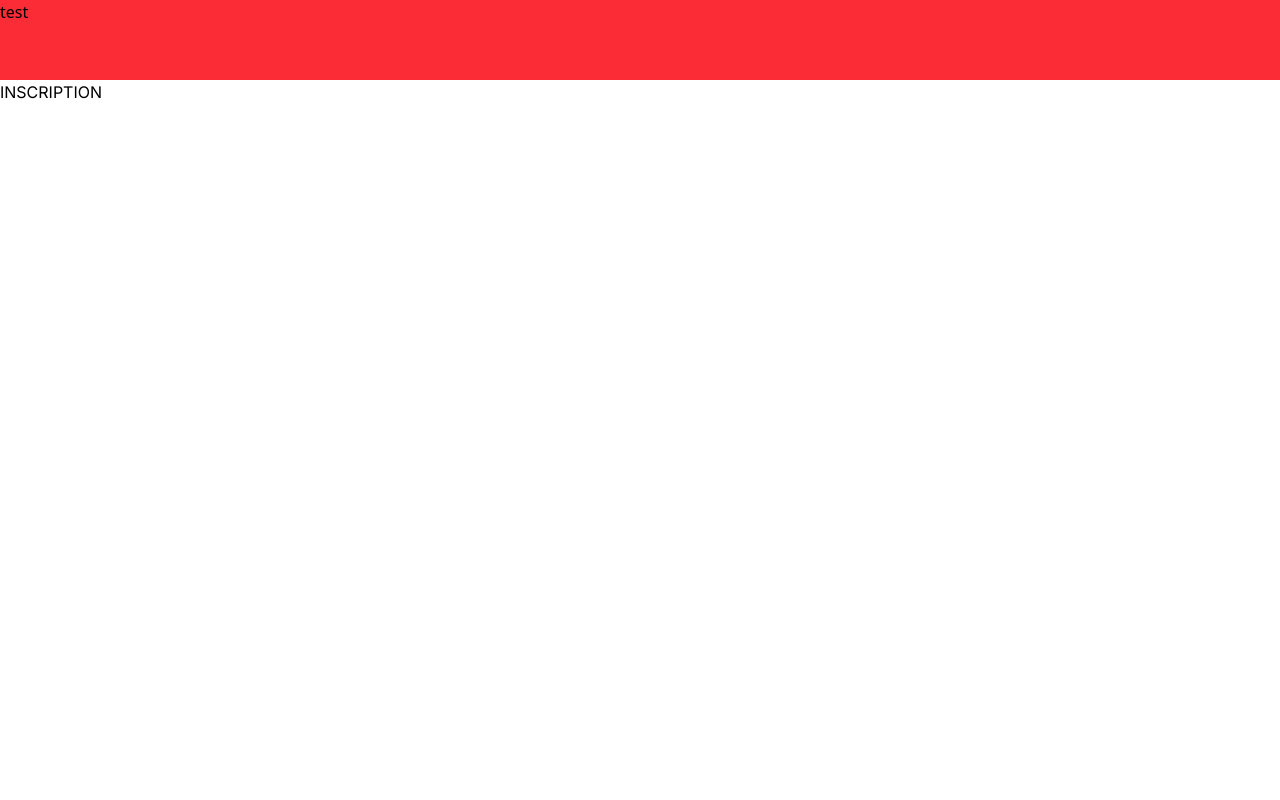
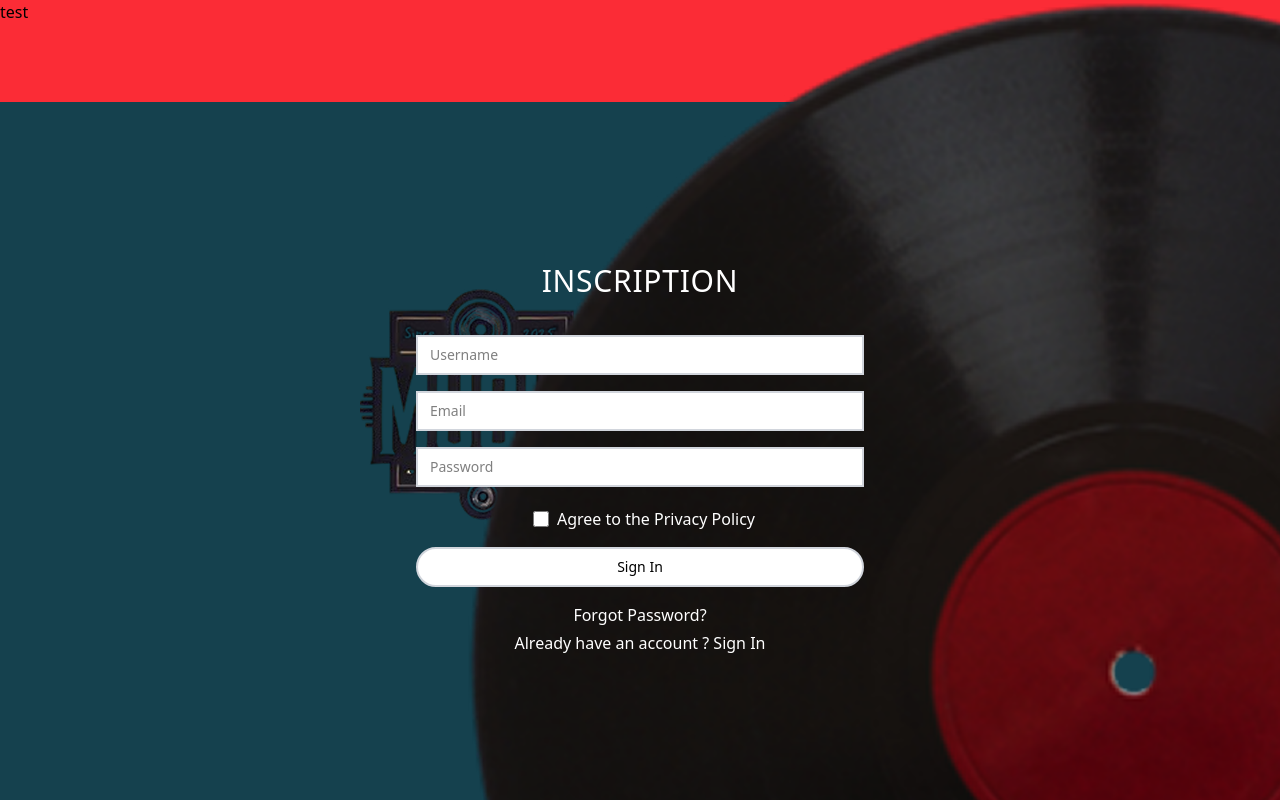
Before and after one commit to WildCodeSchool/2024-12-orleans-cda-project3-team-b, a React (Vite) app in the folder packages/frontend/web/: page /sign-in in a window 1280 px wide. Built offline with nearby package versions, Linux system fonts and the light colour scheme; no server answers; a web font is replaced by a local one.

Commit message:
work on sign in page.

```diff
--- /dev/null
+++ b/packages/frontend/web/src/components/input.tsx
@@ -0,0 +1,21 @@
+import type React from 'react';
+
+type InputProps = {
+  readonly value?: string;
+  readonly className?: string;
+  readonly onChange?: (event_: React.ChangeEvent<HTMLInputElement>) => void;
+} & React.InputHTMLAttributes<HTMLInputElement>;
+
+const Input = ({ className = '', value, onChange, ...props }: InputProps) => {
+  return (
+    <input
+      {...props}
+      value={value}
+      onChange={onChange}
+      /* eslint-disable react/prop-types */
+      className={`border-2 border-gray-300 bg-white px-3 py-2 text-sm text-black transition ${props.type !== 'checkbox' ? 'focus:outline-2 focus:outline-offset-2 focus:outline-[var(--color-details)]' : ''} ${className}`}
+    />
+  );
+};
+
+export default Input;
--- a/packages/frontend/web/src/globals.css
+++ b/packages/frontend/web/src/globals.css
@@ -1,5 +1,5 @@
-@import url("https://fonts.googleapis.com/css2?family=Inter:ital,opsz,wght@0,14..32,100..900;1,14..32,100..900&family=Red+Rose:wght@300..700&family=Sofia+Sans+Extra+Condensed:ital,wght@0,1..1000;1,1..1000&display=swap");
-@import "tailwindcss";
+@import url('https://fonts.googleapis.com/css2?family=Inter:ital,opsz,wght@0,14..32,100..900;1,14..32,100..900&family=Red+Rose:wght@300..700&family=Sofia+Sans+Extra+Condensed:ital,wght@0,1..1000;1,1..1000&display=swap');
+@import 'tailwindcss';
 
 body {
   height: 100dvh;
--- a/packages/frontend/web/src/pages/sign-in.tsx
+++ b/packages/frontend/web/src/pages/sign-in.tsx
@@ -1,11 +1,170 @@
+import React, { useState } from 'react';
+import { Link } from 'react-router-dom';
+
+import ErrorForm from '@/components/error';
+import Input from '@/components/input';
+
 export default function SignIn() {
+  const [email, setEmail] = useState('');
+  const [password, setPassword] = useState('');
+  const [username, setUsername] = useState('');
+  const [isAcceptpp, setIsAcceptpp] = useState(false);
+  const [errors, setErrors] = useState({});
+
+  const validate = () => {
+    const newErrors = {};
+    if (!email) {
+      newErrors.email = 'Email required';
+    } else if (!/^[\w-.]+@([\w-]+\.)+[\w-]{2,4}$/.test(email)) {
+      newErrors.email = 'Incorrect email';
+    }
+
+    if (!username) {
+      newErrors.username = 'Username required';
+    } else if (username.length < 3 || username.length > 15) {
+      newErrors.username = 'Username must be between 3 and 15 characters.';
+    } else if (!/^[a-zA-Z0-9_]+$/.test(username)) {
+      newErrors.username =
+        'Caractères non autorisés dans le nom (lettres, chiffres, _ uniquement).';
+    }
+
+    if (!password) {
+      newErrors.password = 'Mot de passe requis';
+    } else if (
+      !/^.*(?=.{8,})(?=.*[a-z])(?=.*[A-Z])(?=.*\d)(?=.*[^\w\s]).*$/.test(
+        password,
+      )
+    ) {
+      newErrors.password =
+        'Le mot de passe doit contenir au moins 8 caractères, une majuscule, une minuscule, un chiffre et un caractère spécial.';
+    }
+
+    if (!agreepp) {
+      newErrors.agreepp = 'Vous devez accepter la politique de confidentialité';
+    }
+    return newErrors;
+  };
+
+  const handleSubmit = (event_) => {
+    event_.preventDefault();
+    const validationErrors = validate();
+    setErrors(validationErrors);
+    if (Object.keys(validationErrors).length === 0) {
+      console.log('Form submitted:', { email, password, username, isAcceptpp });
+    }
+  };
+
   return (
-    <div className='flex flex-col'>
-      <div className='header h-20 bg-red-500'>
+    <div className='bg-secondary flex h-screen flex-col gap-4'>
+      <div className='header h-30 bg-red-500'>
         <p>{'test'}</p>
       </div>
-      <div className='content flex items-center font-[Inter]'>
-        <h1>{'INSCRIPTION'}</h1>
+      <div className='flex h-screen items-center justify-center text-white'>
+        <div className='absolute top-1/2 left-90 -translate-y-1/2'>
+          <img
+            className='h-full w-auto'
+            src='/assets/logo-label.png'
+            alt='Logo Label'
+          />
+        </div>
+        <div className='z-10 flex flex-col items-center justify-center gap-4'>
+          <h1 className='font-inter mb-5 text-3xl font-light tracking-wide'>
+            {'INSCRIPTION'}
+          </h1>
+          <form className='w-4xl'>
+            <div className='mb-5 flex w-full flex-col items-center gap-4'>
+              <Input
+                type='text'
+                placeholder='Username'
+                name='username'
+                value={username}
+                onChange={(event_) => {
+                  setUsername(event_.target.value);
+                }}
+                className='w-1/2'
+                required
+              />
+              {errors.username ? <ErrorForm error={errors.username} /> : null}
+
+              <Input
+                type='email'
+                placeholder='Email'
+                name='email'
+                value={email}
+                onChange={(event_) => {
+                  setEmail(event_.target.value);
+                }}
+                className='w-1/2'
+                required
+              />
+              {errors.email ? <ErrorForm error={errors.email} /> : null}
+
+              <Input
+                type='password'
+                placeholder='Password'
+                name='password'
+                value={password}
+                onChange={(event_) => {
+                  setPassword(event_.target.value);
+                }}
+                className='w-1/2'
+                required
+              />
+              {errors.password ? <ErrorForm error={errors.password} /> : null}
+            </div>
+            <div className='flex w-full flex-col items-center gap-4'>
+              <div className='flex items-center gap-2'>
+                <Input
+                  id='acceptpp'
+                  type='checkbox'
+                  name='agreepp'
+                  className='ml-2 h-4 w-4 accent-[var(--color-details)]'
+                  checked={isAcceptpp}
+                  onChange={(event_) => {
+                    setIsAcceptpp(event_.target.checked);
+                  }}
+                  required
+                />
+                <label htmlFor='acceptpp' className='text-white'>
+                  {'Agree to the Privacy Policy'}
+                </label>
+              </div>
+              {errors.isAcceptpp ? (
+                <ErrorForm error={errors.isAcceptpp} />
+              ) : null}
+
+              <Input
+                type='submit'
+                value='Sign In'
+                name='submit'
+                className='w-1/2 !rounded-full bg-white text-black'
+                onClick={handleSubmit}
+              />
+              <div className='flex flex-col items-center gap-1'>
+                <Link
+                  to='/recovery-password'
+                  className='text-white hover:underline'
+                >
+                  {'Forgot Password?'}
+                </Link>
+                <Link to='/sign-in' className='text-white hover:underline'>
+                  {'Already have an account ?'}
+                  <span className='text-[var(--color-details)] hover:text-white'>
+                    {' '}
+                    {'Sign In'}
+                  </span>
+                </Link>
+              </div>
+            </div>
+          </form>
+        </div>
+        <div className='absolute right-0 bottom-0 z-[1]'>
+          <img
+            className='h-auto w-4xl'
+            src='/assets/vinyl.png'
+            alt='Logo Label'
+          />
+        </div>
       </div>
     </div>
   );
```
Lines whose indentation alone changed are shown as unchanged.
